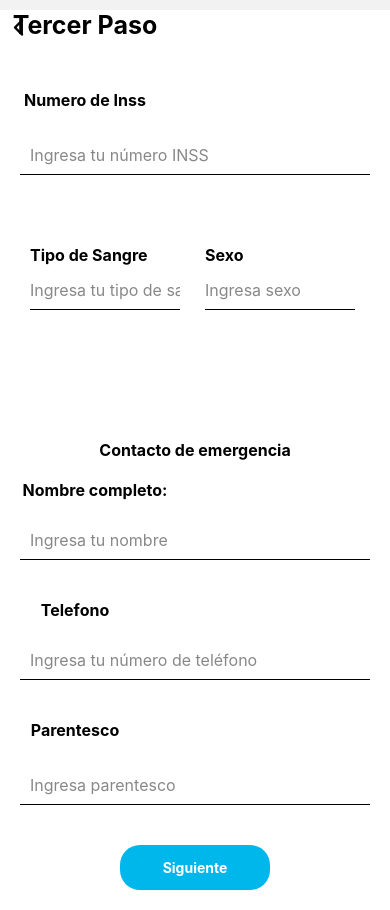
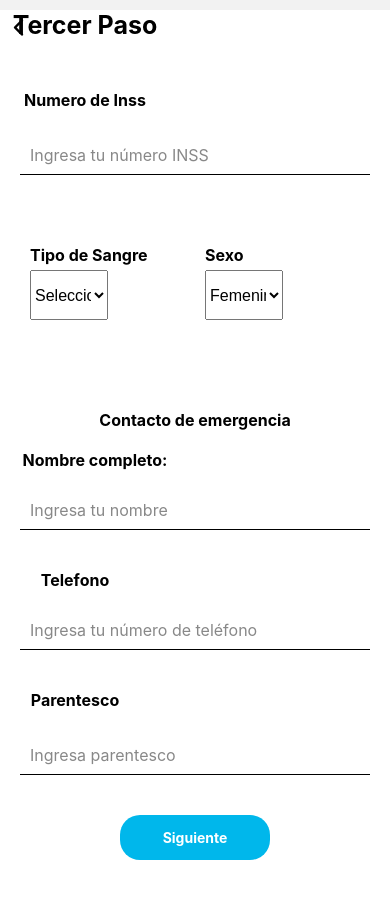
Before and after one commit to MedicalControl/MC_Mobile, a React Native app: screen /Register_3 in a window 390 px wide. After the commit the page ends 880 px from the top, so only its background shows below. Built offline with nearby package versions, Linux system fonts and the light colour scheme.

Commit message:
start-menu-opc-register2

```diff
--- a/package.json
+++ b/package.json
@@ -10,6 +10,7 @@
   },
   "dependencies": {
     "@expo/metro-runtime": "~3.2.3",
+    "@react-native-picker/picker": "^2.8.0",
     "@react-navigation/bottom-tabs": "^6.6.1",
     "@react-navigation/drawer": "^6.7.2",
     "@react-navigation/native": "^6.1.18",
@@ -20,6 +21,8 @@
     "react-dom": "^18.2.0",
     "react-hook-form": "^7.53.0",
     "react-native": "0.74.5",
+    "react-native-dropdown-picker": "^5.4.6",
+    "react-native-element-dropdown": "^2.12.1",
     "react-native-gesture-handler": "~2.16.1",
     "react-native-reanimated": "~3.10.1",
     "react-native-safe-area-context": "4.10.5",
--- a/src/presentation/screens/Login/LoginScreen.tsx
+++ b/src/presentation/screens/Login/LoginScreen.tsx
@@ -108,7 +108,7 @@ export const LoginScreen = () => {
       <Text style={styles.sentences2}>¿No tienes una cuenta?</Text>
       <Text
         style={styles.link}
-        onPress={() => navigation.navigate('Register_1')}
+        onPress={() => navigation.navigate('Register_2')}
       >
         Regístrate
       </Text>
--- a/src/presentation/screens/Register/RegisterScreen_2.tsx
+++ b/src/presentation/screens/Register/RegisterScreen_2.tsx
@@ -6,7 +6,9 @@ import { type NavigationProp, useNavigation } from '@react-navigation/native'
 import type { RootStack } from '../../routes/StackNavigator'
 import { TextInput, StyleSheet } from 'react-native'
 import Icon from 'react-native-vector-icons/Ionicons';
-import { Controller, useForm } from 'react-hook-form'
+import { Controller, useForm } from 'react-hook-form';
+import { Picker } from '@react-native-picker/picker';
+
 
 //Haciendo validacion aca
 //recorda despues subir los componentes
@@ -40,13 +42,25 @@ export const RegisterScreen_2 = () => {
       <Text style={globalStyles.tittle}>Segundo Paso</Text>
       <Text style={globalStyles.label}>Municipio</Text>
 
-      <TextInput
-        style={globalStyles.input}
-        placeholder="Ingresa tu municipio"
-        placeholderTextColor="#888"
-        value={municipio}
-        onChangeText={text => setMunicipio(text)}
-      />
+      <Picker
+        selectedValue={municipio}
+        style={{ height: 50, width: '100%', color: '#000', fontSize: 16 }}
+        onValueChange={(itemValue) => setMunicipio(itemValue)}
+       >
+        <Picker.Item label="Seleccione su municipio" value="" />
+        <Picker.Item label="Municipio 1" value="municipio1" />
+        <Picker.Item label="Municipio 2" value="municipio2" />
+        <Picker.Item label="Municipio 3" value="municipio3" />
+        <Picker.Item label="Municipio 4" value="municipio4" />
+        <Picker.Item label="Municipio 5" value="municipio5" />
+        <Picker.Item label="Municipio 6" value="municipio6" />
+        <Picker.Item label="Municipio 7" value="municipio7" />
+        <Picker.Item label="Municipio 8" value="municipio8" />
+        <Picker.Item label="Municipio 9" value="municipio9" />
+        <Picker.Item label="Municipio 10" value="municipio10" />
+      </Picker>
+
+
       <Text style={globalStyles.label2}>Direccion</Text>
       <Controller
         control={control}
@@ -157,5 +171,15 @@ const styles = StyleSheet.create({
     fontSize: 14,
     marginTop: -80,
 
-  }
+  },
+  picker: {
+    height: 50,
+    width: '100%',
+    color: '#888',
+  },
+  pickLabel:{
+  fontSize:10,
+  color:'pink',
+
+  },
 });
--- a/src/presentation/screens/Register/RegisterScreen_3.tsx
+++ b/src/presentation/screens/Register/RegisterScreen_3.tsx
@@ -8,8 +8,8 @@ import { TextInput } from 'react-native';
 import Icon from 'react-native-vector-icons/Ionicons';
 import { Alert } from 'react-native';
 import { Controller, useForm } from 'react-hook-form';
-
-
+import { Picker } from '@react-native-picker/picker';
+ //tengo que personalizar bien!!!!
 
 interface IFormInput {
     inss: string;
@@ -97,23 +97,33 @@ export const RegisterScreen_3 = () => {
             <View style={styles.horizontalGroup}>
                 <View style={styles.fieldContainer}>
                     <Text style={styles.label2}>Tipo de Sangre</Text>
-                    <TextInput
-                        style={styles.input2}
-                        placeholder="Ingresa tu tipo de sangre"
-                        placeholderTextColor="#888"
-                        value={sangre}
-                        onChangeText={text => setSangre(text)}
-                    />
+                    <Picker
+                        selectedValue={sangre}
+                        style={{ height: 50, width: '50%', color: '#000', fontSize: 16 }}
+                        onValueChange={(itemValue) => setSangre(itemValue)}
+                    >
+                        <Picker.Item label="Seleccione su tipo de sangre" value="" />
+                        <Picker.Item label="A+" value="a+" />
+                        <Picker.Item label="A-" value="a-" />
+                        <Picker.Item label="B+" value="b+" />
+                        <Picker.Item label="B-" value="b-" />
+                        <Picker.Item label="AB+" value="ab+" />
+                        <Picker.Item label="AB-" value="ab-" />
+                        <Picker.Item label="O+" value="o+" />
+                        <Picker.Item label="O-" value="o-" />
+                    </Picker>
                 </View>
                 <View style={styles.fieldContainer}>
                     <Text style={styles.label3}>Sexo</Text>
-                    <TextInput
-                        style={styles.input3}
-                        placeholder="Ingresa sexo"
-                        placeholderTextColor="#888"
-                        value={sexo}
-                        onChangeText={text => setSexo(text)}
-                    />
+                    <Picker
+                        selectedValue={sexo}
+                        style={{ height: 50, width: '50%', color: '#000', fontSize: 16 }}
+                        onValueChange={(itemValue) => setSexo(itemValue)}
+                    >
+                        <Picker.Item label="Femenino" value="femenino" />
+                        <Picker.Item label="Masculino" value="masculino" />
+                        <Picker.Item label="Otro" value="otro" />
+                    </Picker>
                 </View>
             </View>
 
```
Also changed, not shown: 1 other file (tests, documents, lock files or other folders).
